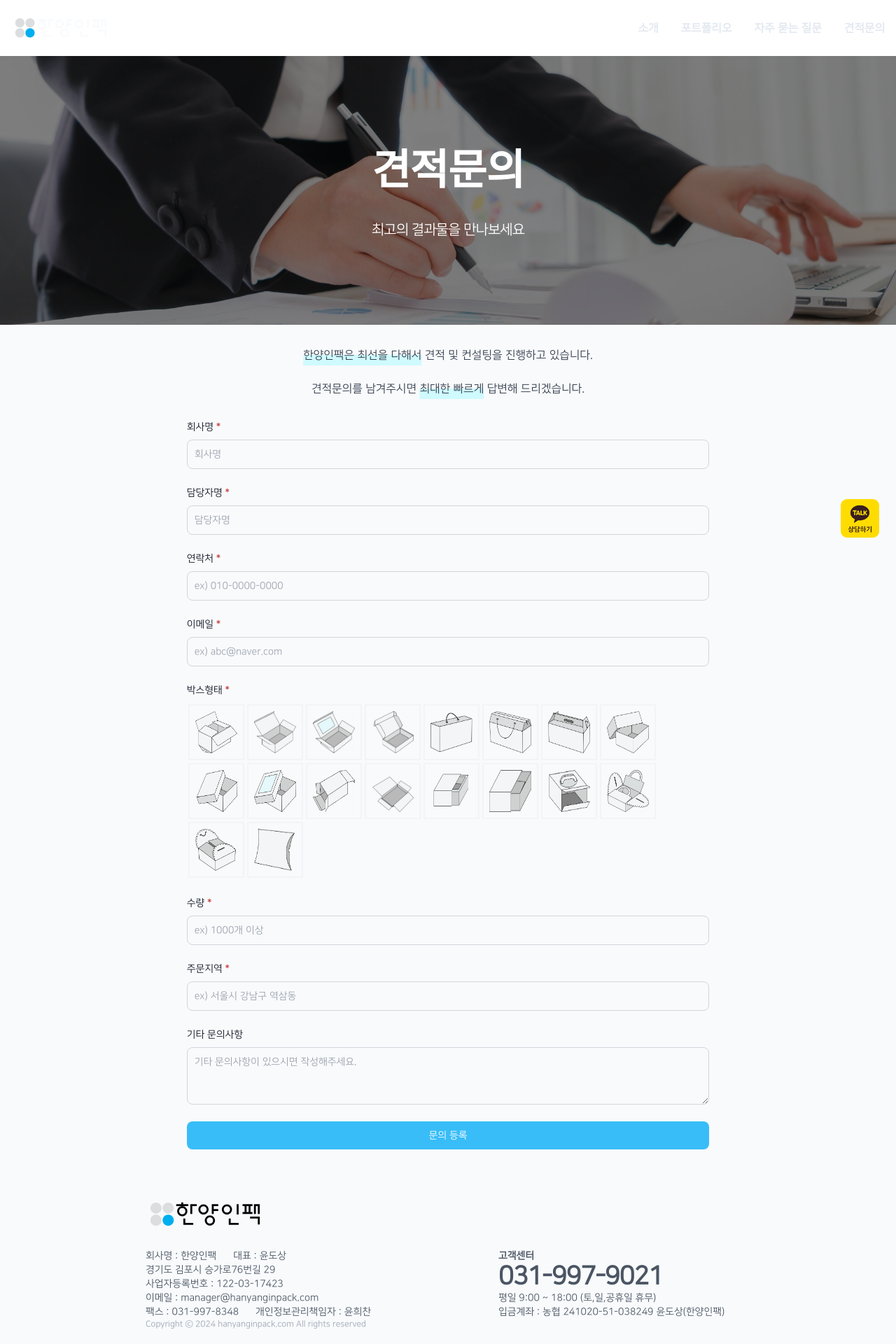
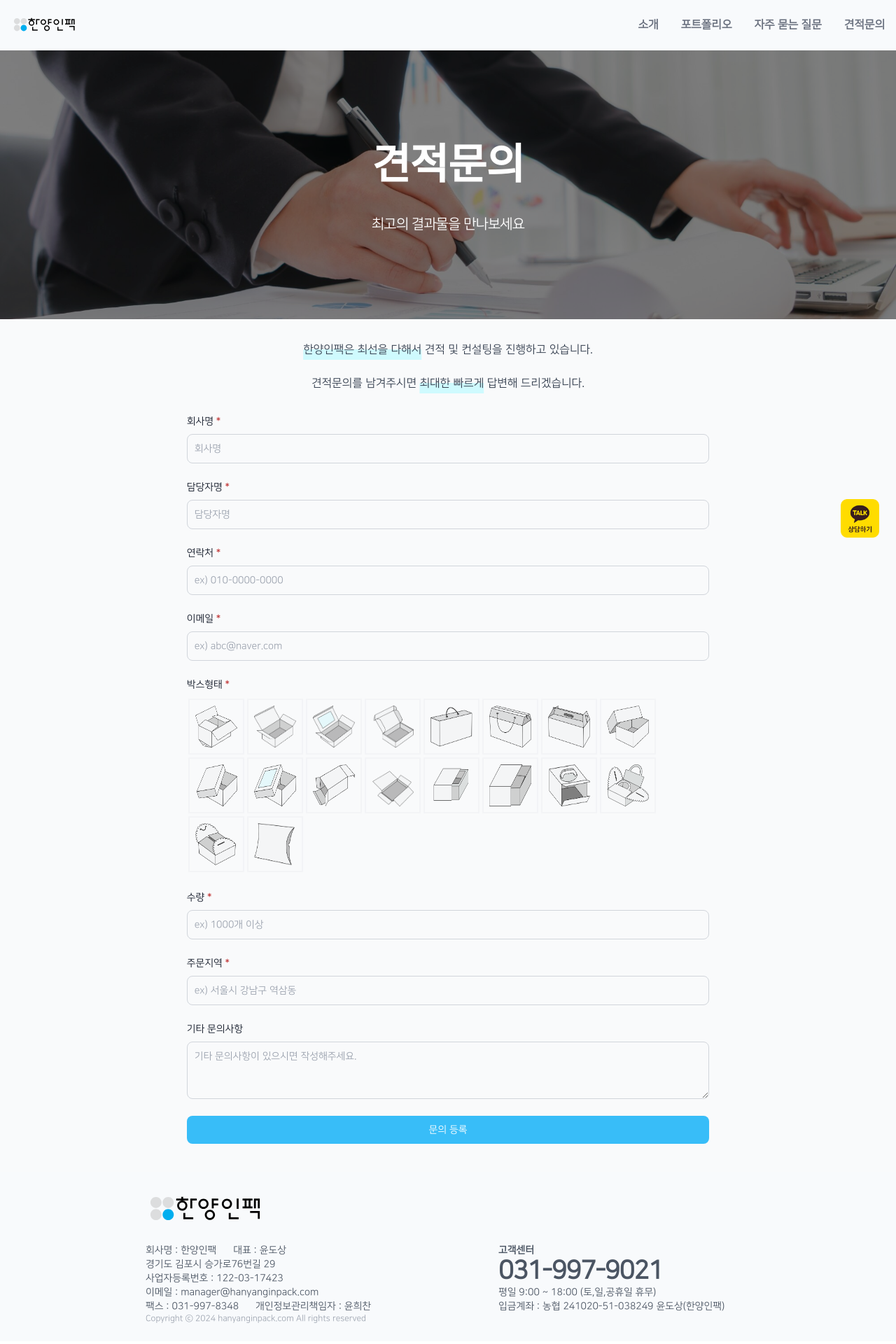
Before and after one commit to Cherisia/hanyanginpack, a Next.js app: page /inquiry in a window 1280 px wide. Shown: the top 1920 px of the page at 70% size. Built offline with nearby package versions, Linux system fonts and the light colour scheme.

Commit message:
useOutsideClick 훅 추가, 드롭다운 버튼 이외 영역 클릭시에도 닫히도록 수정, navbar css개선

```diff
--- a/src/app/inquiry/page.js
+++ b/src/app/inquiry/page.js
@@ -4,7 +4,7 @@ import Form from "@/components/inquiry/Form";
 
 export default function Inquiry() {
     return (
-        <div className="w-full top-20 relative bg-gray-50 pb-10">
+        <div className="w-full top-[4.5rem] relative bg-gray-50 pb-10">
             <Banner/>
             <MainSection/>
             <Form/>
--- a/src/components/Footer.js
+++ b/src/components/Footer.js
@@ -2,7 +2,7 @@ import Logo from "/public/logo/logo.svg";
 
 export default function Footer() {
     return (
-        <footer className="relative top-20 bg-slate-50">
+        <footer className="relative top-[4.5rem] bg-slate-50">
             <div className="flex flex-wrap container max-md:px-10 md:px-10 xl:px-52 py-6 mx-auto text-sm text-gray-600 space-y-0.5 max-md:space-y-4">
                 <div className="basis-full mb-4">
                     <Logo width={180} height={60} fill={"black"}/>
--- a/src/components/Hero.js
+++ b/src/components/Hero.js
@@ -13,7 +13,7 @@ export default function Hero() {
                         <div>제품의 가치는</div>
                         <div>포장에서 시작됩니다.</div>
                     </div>
-                    <div className="text-base break-keep font-bold">한양인팩은 최고의 서비스와 수년간 축적된 노하우로 최상의 패키지를 만들어냅니다.</div>
+                    <div className="text-base break-keep font-bold">한양인팩은 최고의 서비스와 다년간 축적된 노하우로 최상의 패키지를 만들어냅니다.</div>
                     <div>
                         <Link className="border rounded-md px-5 py-4 hover:bg-sky-100 hover:text-gray-600 border-slate-100 space-x-2 font-bold" href="/inquiry">
                             <Image className="inline" src={InquiryButton} width={30} height={30}/>
--- a/src/components/Navbar.js
+++ b/src/components/Navbar.js
@@ -3,49 +3,54 @@
 import Link from "next/link";
 import {useEffect, useState} from "react";
 import Logo from "/public/logo/logo.svg";
+import {usePathname} from "next/navigation";
+import {useOutsideClick} from "@/hooks/useOutsideClick";
 
 export default function Navbar() {
-    let [isOpen, setIsOpen] = useState(false);
     const menu = [
         {name: '소개', url: '/about'},
         {name: '포트폴리오', url: '/portfolio'},
         {name: '자주 묻는 질문', url: '/qna'},
         {name: '견적문의', url: '/inquiry'}
     ];
+    const [isOpen, setIsOpen] = useState(false);
+
     const [top, setTop] = useState(0);
-    function onScroll() {
-        setTop(window.scrollY);
-    }
     useEffect(() => {
-        window.addEventListener("scroll", onScroll);
+        window.addEventListener("scroll", () => {setTop(window.scrollY)});
         return () => {
-            window.removeEventListener("scroll", onScroll);
+            window.removeEventListener("scroll", () => {setTop(window.scrollY)});
         };
     }, []);
 
+    const isMain = usePathname() === '/';
+
+    const dropRef = useOutsideClick(() => {setIsOpen(false)});
+
     return (
-        <header className={"fixed top-0 left-0 right-0 transition-colors duration-[400ms] border-gray-100 z-30 " + (top !== 0 || isOpen ? "bg-slate-50" : "")}>
+        <header className={"fixed top-0 left-0 right-0 transition-colors duration-[400ms] border-gray-100 z-30 " + (top !== 0 || isOpen || !isMain ? "bg-slate-50" : "")}>
             <div className={"container transition-all duration-[400ms] px-4 space-y-4 mx-auto " + ( top === 0 ? "py-4" : "py-2") }>
                 <div className="flex justify-between">
                     <Link href="/">
-                        <Logo width={150} height={50} fill={top !== 0 || isOpen ? "black" : "rgb(248 250 252)"}/>
+                        <Logo width={100} height={40} fill={top !== 0 || isOpen || !isMain ? "black" : "rgb(248 250 252)"}/>
                     </Link>
                     <div className="hidden xl:flex xl:justify-between xl:items-center xl:space-x-8">
                         {
                             menu.map((item, index) => {
                                 return (
                                     <Link
-                                        className={"text-base font-bold " + (top === 0 ? "text-slate-200 focus:text-sky-500 focus:font-bold active:bg-sky-100" : "text-gray-500 focus:text-sky-500 focus:font-bold active:bg-sky-100")}
+                                        className={"text-base font-bold " + (top === 0 && isMain  ? "text-slate-200 focus:text-sky-500 focus:font-bold active:bg-sky-100" : "text-gray-500 focus:text-sky-500 focus:font-bold active:bg-sky-100")}
                                         href={item.url} key={index}>{item.name}</Link>
                                 )
                             })
                         }
                     </div>
                     <button className="p-1 rounded xl:hidden"
+                            ref={dropRef}
                             onClick={() => {
                                 setIsOpen(!isOpen)
                             }}>
-                        <svg viewBox="0 0 20 20" fill="currentColor" className={"w-6 h-6 " + ( top !== 0 || isOpen ? "text-gray-500" : "text-slate-100")}>
+                        <svg viewBox="0 0 20 20" fill="currentColor" className={"w-6 h-6 " + ( top === 0 && !isOpen && isMain ? "text-slate-100" : "text-gray-500" )}>
                             <path fillRule="evenodd"
                                   d="M3 5a1 1 0 011-1h12a1 1 0 110 2H4a1 1 0 01-1-1zM3 10a1 1 0 011-1h12a1 1 0 110 2H4a1 1 0 01-1-1zM3 15a1 1 0 011-1h12a1 1 0 110 2H4a1 1 0 01-1-1z"
                                   clipRule="evenodd"></path>
--- a/src/components/Service.js
+++ b/src/components/Service.js
@@ -38,11 +38,11 @@ export default function Service() {
                                         />
                                         <div className="space-y-2">
                                             <h5
-                                                className="text-xl font-medium text-gray-700 transition group-hover:text-primary"
+                                                className="text-xl font-medium text-gray-700 transition group-hover:text-cyan-600"
                                             >
                                                 {item.name}
                                             </h5>
-                                            <p className="text-sm text-gray-600 break-keep">
+                                            <p className="text-sm text-gray-600 break-keep group-hover:text-cyan-500">
                                                 {item.content}
                                             </p>
                                         </div>
--- a/src/components/inquiry/Banner.js
+++ b/src/components/inquiry/Banner.js
@@ -10,7 +10,7 @@ export default function Banner() {
                    alt="한양인팩 견적문의 메인 이미지"/>
             <div
                 className="w-full max-lg:px-8 absolute text-white text-center top-[35%] tracking-tighter space-y-10">
-                <div className="font-black text-6xl font-[nanumB]">
+                <div className="font-normal md:font-black text-6xl font-[nanumB]">
                     {title}
                 </div>
                 <div className="text-xl">
--- /dev/null
+++ b/src/hooks/useOutsideClick.js
@@ -0,0 +1,21 @@
+import { useRef, useEffect } from "react";
+
+export const useOutsideClick = (callback) => {
+    const ref = useRef(null);
+
+    useEffect(() => {
+        const handleClick = (event) => {
+            if (ref.current && !ref.current.contains(event.target)) {
+                callback();
+            }
+        };
+
+        document.addEventListener("click", handleClick);
+
+        return () => {
+            document.removeEventListener("click", handleClick);
+        };
+    }, [callback]);
+
+    return ref;
+};
```
